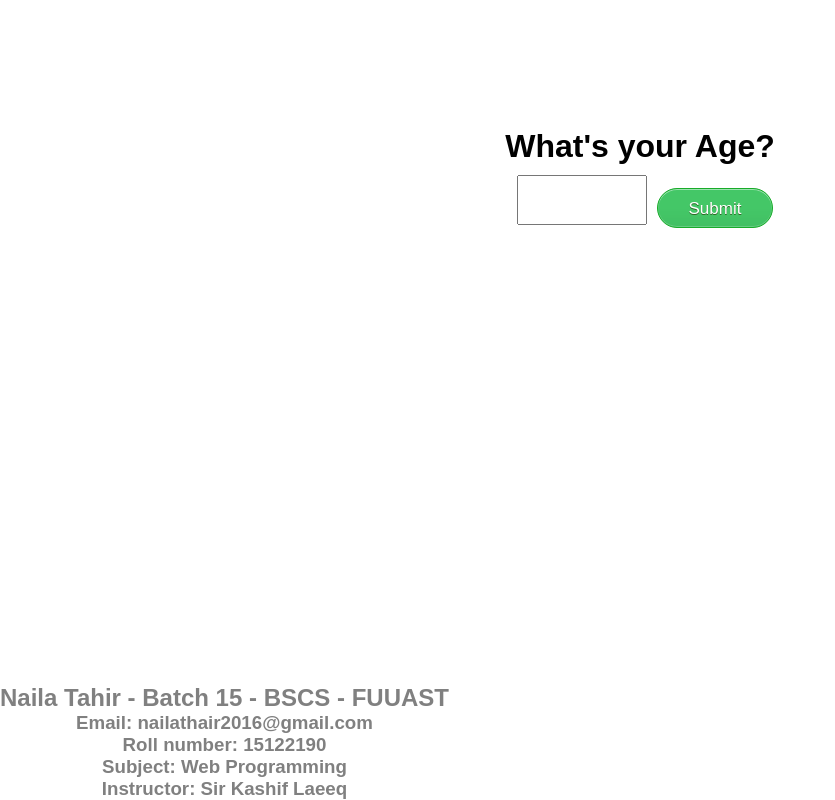
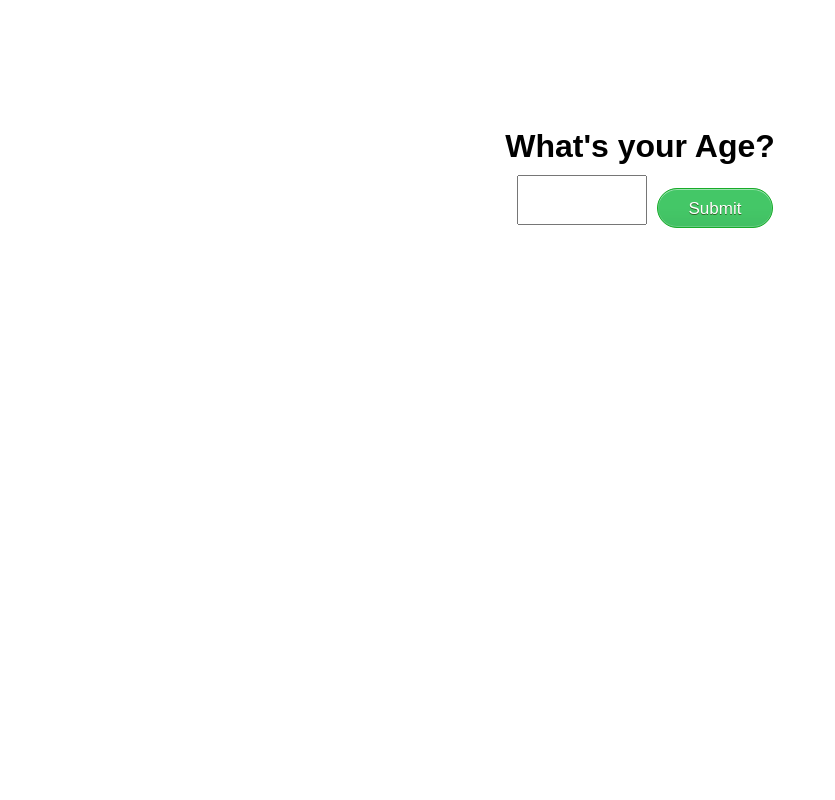
Before and after one commit to naveedaheer/calculator-with-spoken-digits, an Angular app: page / in a window 1280 px wide. Shown: the whole page, without its empty margins (0-835 px from the left). Built offline with nearby package versions, Linux system fonts and the light colour scheme.

Commit message:
Removed sections

```diff
--- a/src/app/calculator/calculator.component.html
+++ b/src/app/calculator/calculator.component.html
@@ -3,14 +3,6 @@
 <div>
 <input class="age-input" #ageInput type="text" pattern="\d*" name="age" maxlength="3" minlength="1">
 <button class="age-btn" (click)="setAge()">Submit</button>
-</div>
-<div style="text-align: center; position: absolute; bottom: 0; color: gray;">
-  <h2>Naila Tahir - Batch 15 - BSCS - FUUAST</h2>
-  <h3>Email: nailathair2016@gmail.com</h3>
-
-    <h3>Roll number: 15122190</h3>
-  <h3>Subject: Web Programming</h3>
-  <h3>Instructor: Sir Kashif Laeeq</h3>
 </div>
 </div>
 
@@ -58,12 +50,4 @@
   </div>
 </div>
 </div>
-<div style="text-align: center; color: gray;">
-  <h2>Naila Tahir - Batch 15 - BSCS - FUUAST</h2>
-  <h3>Email: nailathair2016@gmail.com</h3>
-
-    <h3>Roll number: 15122190</h3>
-  <h3>Subject: Web Programming</h3>
-  <h3>Instructor: Sir Kashif Laeeq</h3>
-</div>
 </ng-container>
```
